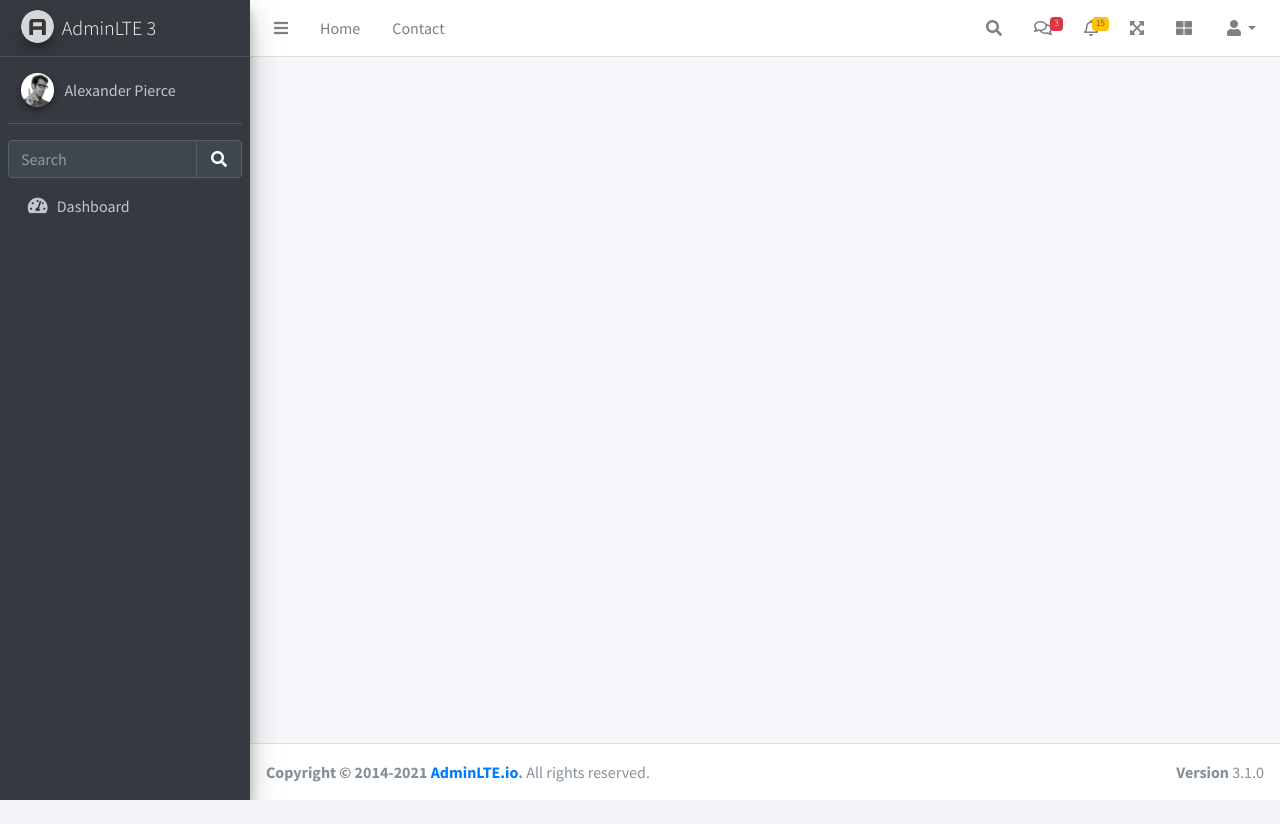
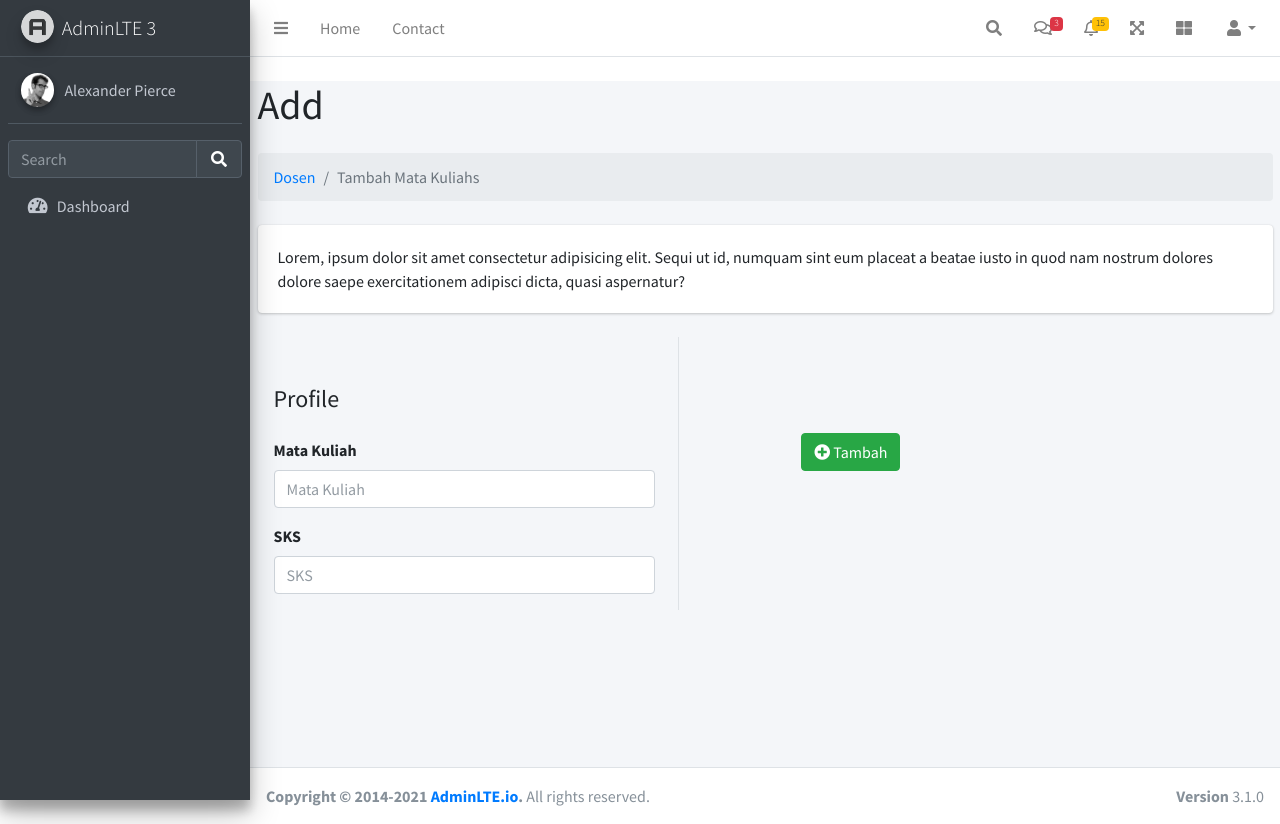
Before and after one commit to Ibnufadillah/magang, a Laravel app: template resources/views/dosen/v_matkul.blade.php in a window 1280 px wide. Before the commit the page ends 800 px from the top, so only its background shows below. Run offline with Laravel 8, Linux system fonts and the light colour scheme; the template is opened without the code that fills it, so the values that code supplies are empty; the visitor is signed in with stand-in values (Sample User, id 1); some libraries are stand-ins or nearby versions.

Commit message:
cobadulu

```diff
--- a/app/Models/MataKuliah.php
+++ b/app/Models/MataKuliah.php
@@ -10,6 +10,7 @@
     use HasFactory;
 
     protected $table = "mata_kuliah";
+    protected $fillable = ['nama','sks'];
 
     public function mahasiswa()
     {
--- a/resources/views/dosen/v_matkul.blade.php
+++ b/resources/views/dosen/v_matkul.blade.php
@@ -4,4 +4,86 @@
 
 @section('content')
 
+<div class="container-fluid">
+
+    <h1 class="my-4">Add @yield('mode')</h1>
+    <ol class="breadcrumb mb-4">
+        <li class="breadcrumb-item"><a href="/">Dosen</a></li>
+        <li class="breadcrumb-item active">@yield('title')s</li>
+    </ol>
+    <div class="card mb-4">
+        <div class="card-body">
+            Lorem, ipsum dolor sit amet consectetur adipisicing elit. Sequi ut id, numquam sint eum placeat a beatae iusto in quod nam nostrum dolores dolore saepe exercitationem adipisci dicta, quasi aspernatur?</a>
+
+        </div>
+    </div>
+    <form method="POST" enctype="multipart/form-data" action="/dosen/matakuliah/insert">
+        @csrf
+        <div class="row">
+
+            <div class="col-md-5 border-right form-group">
+                <div class="p-3 pt-5 pb-2">
+                    <div class="d-flex justify-content-between align-items-center mb-3">
+                        <h4 class="text-right">Profile</h4>
+                    </div>
+                    <div class="row mt-2">
+                        {{-- <div class="col-md-12"><label class="labels">ID</label><input type="text" class="form-control @error('id') is-invalid @enderror" placeholder="ID Number" value="{{ old('id') }}" name="id"  maxlength="10" >
+                            <div class="invalid-feedback">
+                                @error('id')
+                                    {{ $message }}
+                                @enderror
+                            </div>
+                        </div> --}}
+                        <div class="col-md-12">
+                            <label class="labels">Mata Kuliah</label><input type="text" class="form-control @error('nama') is-invalid @enderror" placeholder="Mata Kuliah" value="{{ old('nama') }}" name="nama">
+                            <div class="invalid-feedback">
+                                @error('nama')
+                                    {{ $message }}
+                                @enderror
+                            </div>
+                        </div>
+                    </div>
+                    <div class="row mt-3">
+                        <div class="col-md-12">
+                            <label class="labels">SKS</label><input type="text" class="form-control @error('sks') is-invalid @enderror" placeholder="SKS" value="{{ old('sks') }}" name="sks">
+                            <div class="invalid-feedback">
+                                @error('sks')
+                                    {{ $message }}
+                                @enderror
+                            </div>
+                        </div>
+                    </div>
+                </div>
+            </div>
+            <div class="col-md-4">
+                <div class="p-3 py-5">
+                    {{-- <div class="d-flex justify-content-between align-items-center experience"><span>Akademik</span></div><br>
+                    <div class="col-md-12"><label class="labels">Subject</label>
+                        <select class="form-control @error('subject') is-invalid @enderror" id="subject" name="subject">
+                            <option value="" selected disabled hidden>Choose here</option>
+                                <option>History of Magic</option>
+                                <option>Charms</option>
+                                <option>Potions</option>
+                                <option>Transfiguration</option>
+                                <option>Divination</option>
+                                <option>Care of Magical Creatures</option>
+                                <option>Defense against the Dark Arts</option>
+                                <option>Herbology</option>
+                            </select>
+                            <div class="invalid-feedback">
+                                @error('subject')
+                                    {{ $message }}
+                                @enderror
+                            </div>
+                    </div> <br> --}}
+                    <div class="mt-5 text-center">
+                        <button class="btn btn-success profile-button" name="add_record" type="submit" type="submit" value="add_record"><i class="fas fa-plus-circle"></i> Tambah</button>
+                    </div>
+
+                </div>
+
+            </div>
+        </div>
+    </form>
+</div>
 @endsection
--- a/resources/views/layout/v_nav.blade.php
+++ b/resources/views/layout/v_nav.blade.php
@@ -92,7 +92,7 @@
                 </a>
               </li>
               <li class="nav-item">
-                <a href="#" class="nav-link">
+                <a href="/dosen/matakuliah" class="nav-link">
                   <i class="far fa-circle nav-icon"></i>
                   <p>Mata Kuliah</p>
                 </a>
--- a/routes/web.php
+++ b/routes/web.php
@@ -57,7 +57,25 @@
     Route::post('/admin/dosen/update/{id}', [AdminController::class, 'updateDosen']);
 });
 
+Route::group(['middleware'=>'dosen'], function () {
+    Route::get('/dosen/profile/{id}',[DosenController::class, 'detail']);
+    Route::get('/dosen/profile/{id}',[DosenController::class, 'detail'])->name('profilDosen');
+    Route::get('/dosen/matakuliah',[DosenController::class, 'matakuliah'])->name('matakuliah');
 
+    Route::post('/dosen/matakuliah/insert', [DosenController::class, 'insertMatkul'])->name('inMatkul');
+    Route::get('/admin/mhs/delete/{id}', [AdminController::class, 'deleteMahasiswa']);
+    Route::get('/admin/mhs/edit/{id}', [AdminController::class, 'editMahasiswa']);
+    Route::post('/admin/mhs/update/{id}', [AdminController::class, 'updateMahasiswa']);
+
+
+    Route::get('/admin/dosen',[AdminController::class, 'dosenPage'])->name('dosenList');
+    Route::get('/admin/dosen/detail/{id}', [AdminController::class, 'detailDosen'])->name('dosenDetail');
+    Route::get('/admin/dosen/add', [AdminController::class, 'addDosen']);
+    Route::post('/admin/dosen/insert', [AdminController::class, 'insertDosen']);
+    Route::get('/admin/dosen/delete/{id}', [AdminController::class, 'deleteDosen']);
+    Route::get('/admin/dosen/edit/{id}', [AdminController::class, 'editDosen']);
+    Route::post('/admin/dosen/update/{id}', [AdminController::class, 'updateDosen']);
+});
 
 
 
@@ -67,6 +85,3 @@
 Route::get('/mahasiswa/mata-kuliah/',[MahasiswaController::class, 'matkul']);
 Route::get('/mahasiswa/{id}/perkuliahan',[MahasiswaController::class, 'perkuliahan']);
 Route::get('/mahasiswa/{id}/perkuliahan/{kode_mk}',[MahasiswaController::class, 'kelas']);
-
-
-Route::get('/dosen/profile/{id}',[DosenController::class, 'detail']);
```
Also changed, not shown: app/Http/Controllers/DosenController.php (+23 -0 lines).
